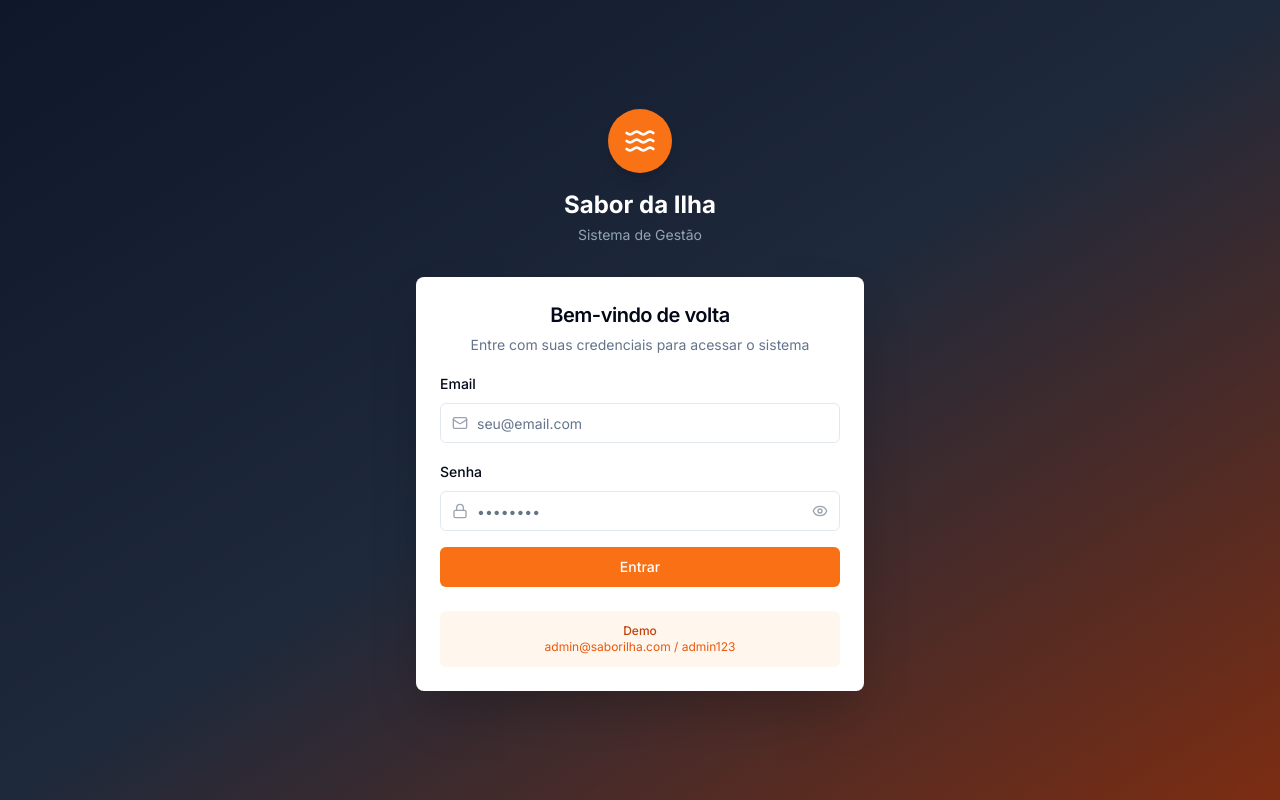
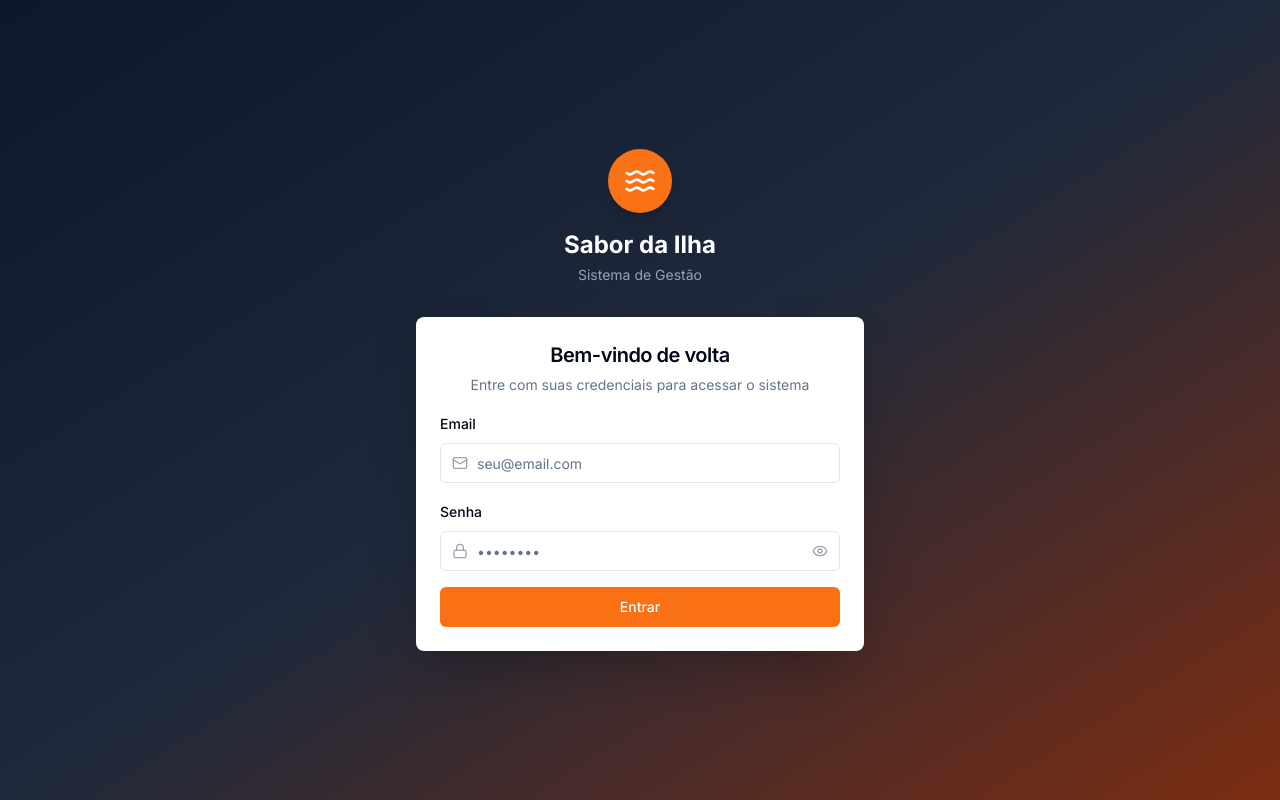
Before and after one commit to lucyfurt/sabordailha-erp.com.br, a Next.js app: page /auth/login in a window 1280 px wide. Built offline with nearby package versions, Linux system fonts and the light colour scheme.

Commit message:
alteração da tela de login

```diff
--- a/src/app/auth/login/page.tsx
+++ b/src/app/auth/login/page.tsx
@@ -107,10 +107,6 @@ export default function LoginPage() {
               </Button>
             </form>
 
-            <div className="mt-6 p-3 bg-orange-50 rounded-md text-center">
-              <p className="text-xs text-orange-700 font-medium">Demo</p>
-              <p className="text-xs text-orange-600">admin@saborilha.com / admin123</p>
-            </div>
           </CardContent>
         </Card>
       </div>
```
